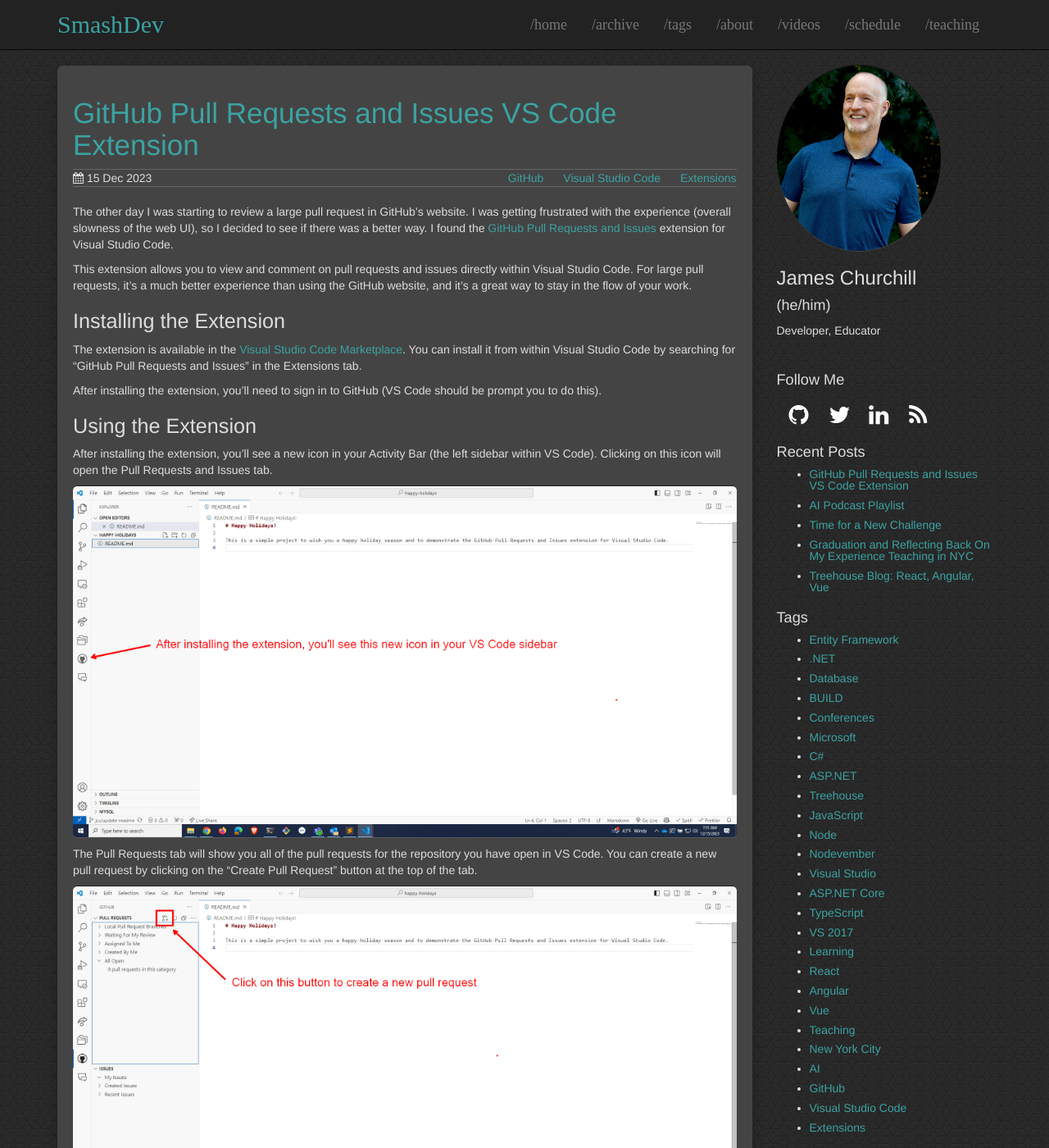
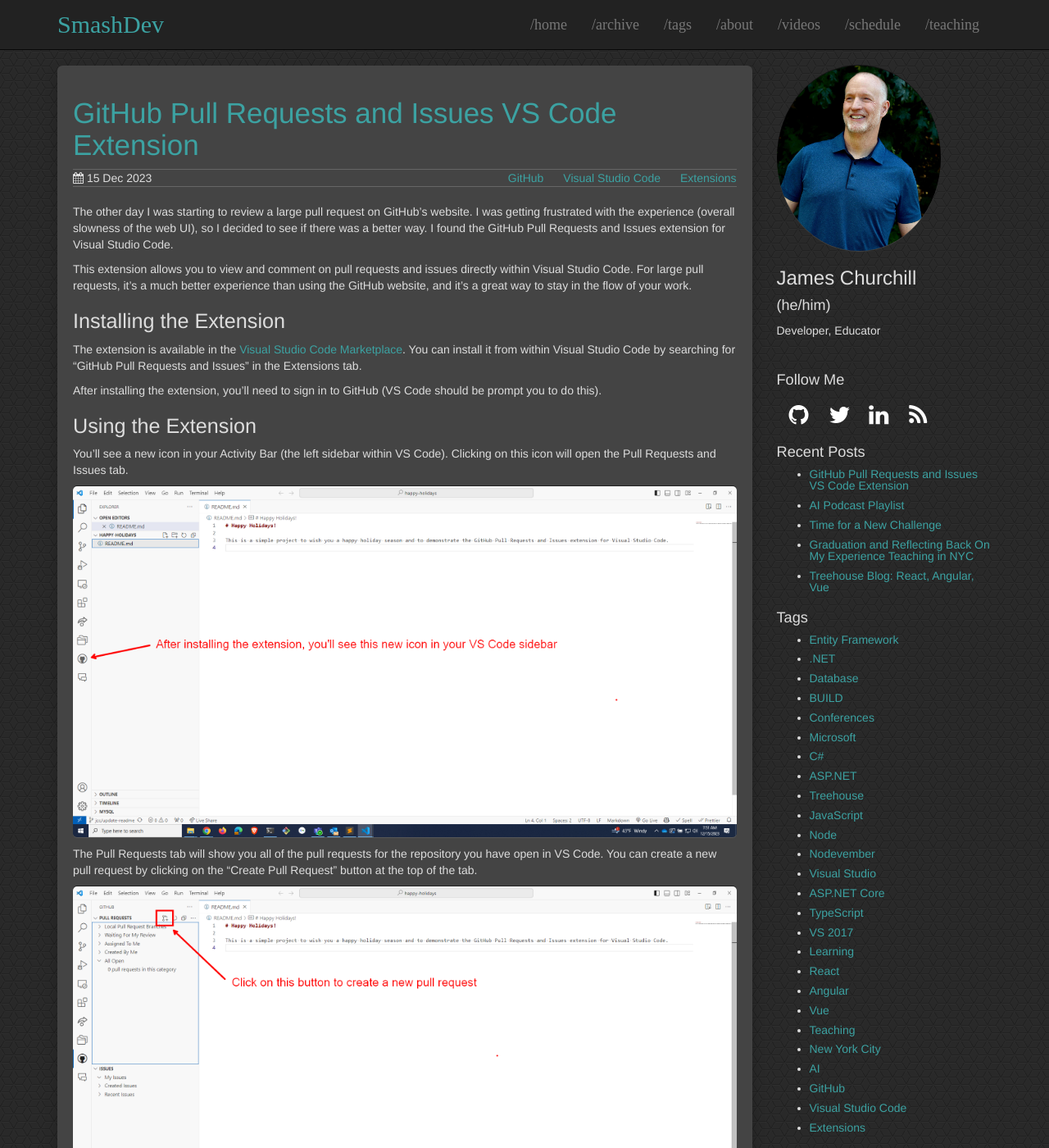
Before and after one commit to smashdevcode/smashdevcode.github.io, a Jekyll site: the page built from _posts/2023-12-15-GitHub-Pull-Requests-and-Issues-VS-Code-Extension.md, in a window 1280 px wide and 1400 px high. Shown: the whole window at 82% size. Built offline with Jekyll 4.4.1, drawn with Linux system fonts in a browser that asks for light colours; comment, search, counter and statistics services are not loaded; some of the changed text lies outside the part shown.

Commit message:
Update post

```diff
--- a/_posts/2023-12-15-GitHub-Pull-Requests-and-Issues-VS-Code-Extension.md
+++ b/_posts/2023-12-15-GitHub-Pull-Requests-and-Issues-VS-Code-Extension.md
@@ -6,7 +6,7 @@
 comments: true
 ---
 
-The other day I was starting to review a large pull request in GitHub's website. I was getting frustrated with the experience (overall slowness of the web UI), so I decided to see if there was a better way. I found the [GitHub Pull Requests and Issues](https://marketplace.visualstudio.com/items?itemName=GitHub.vscode-pull-request-github) extension for Visual Studio Code.
+The other day I was starting to review a large pull request on GitHub's website. I was getting frustrated with the experience (overall slowness of the web UI), so I decided to see if there was a better way. I found the GitHub Pull Requests and Issues extension for Visual Studio Code.
 
 This extension allows you to view and comment on pull requests and issues directly within Visual Studio Code. For large pull requests, it's a much better experience than using the GitHub website, and it's a great way to stay in the flow of your work.
 
@@ -18,7 +18,7 @@
 
 ## Using the Extension
 
-After installing the extension, you'll see a new icon in your Activity Bar (the left sidebar within VS Code). Clicking on this icon will open the Pull Requests and Issues tab.
+You'll see a new icon in your Activity Bar (the left sidebar within VS Code). Clicking on this icon will open the Pull Requests and Issues tab.
 
 ![GitHub Pull Requests and Issues Activity Bar Icon](/images/github-pull-requests-and-issues-vs-code-extension/github-pr-vs-code-extension1.png)
 
@@ -48,7 +48,7 @@
 
 ## Give It a Try
 
-Want to give it a try? I created a simple "Happy Holidays" repository that you can use to test out the extension. Send me a message and I'll add you as a collaborator (or you can fork the repo and create your own pull request). You can find it here: [smashdevcode/happy-holidays](https://github.com/smashdevcode/happy-holidays/pull/1).
+_Want to give it a try?_ I created a simple "Happy Holidays" repository that you can use to test out the extension. Send me a message and I'll add you as a collaborator (or you can fork the repo and create your own pull request). You can find it here: [smashdevcode/happy-holidays](https://github.com/smashdevcode/happy-holidays/pull/1).
 
 ## Resources
 
```
Also changed, not shown: other parts of _posts/2023-12-15-GitHub-Pull-Requests-and-Issues-VS-Code-Extension.md (+1 -1 lines).
